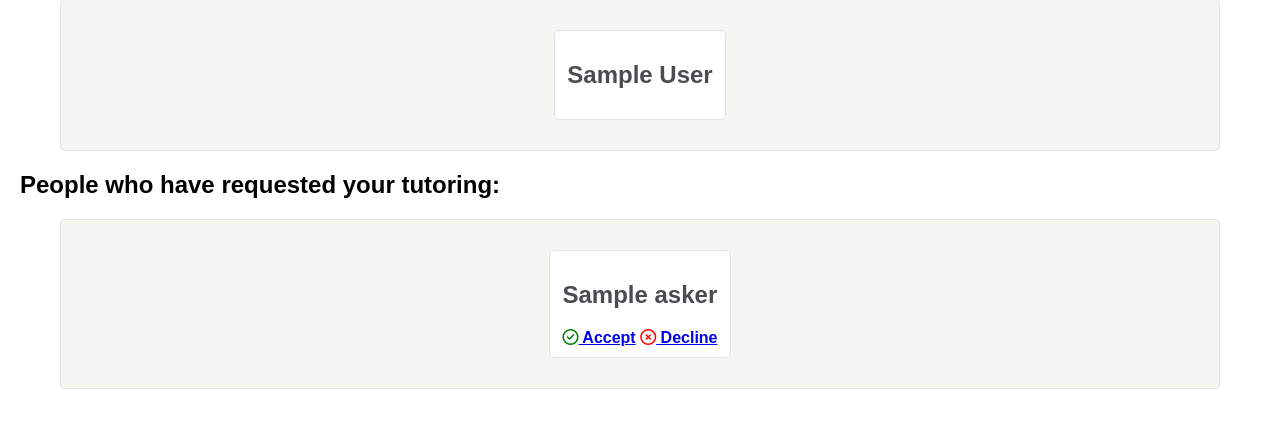
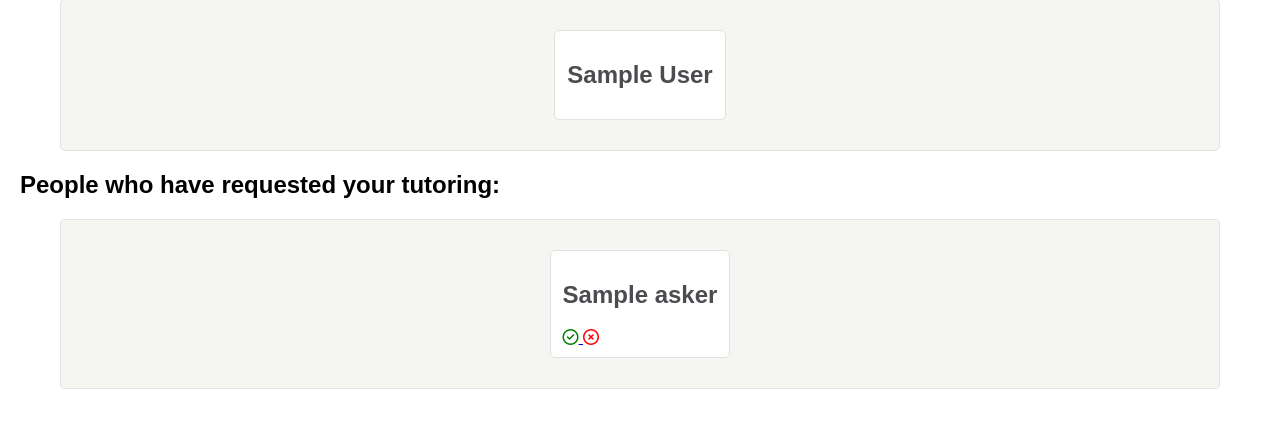
Before and after one commit to krishnans2006/FindATutor, a Flask app: template public/templates/myrequests.html in a window 1280 px wide. Shown: the part 126-554 px from the top of the page. Run offline with Flask 2, Linux system fonts and the light colour scheme; tables that the repository leaves empty hold one stand-in row (values such as "Sample post"); the template is opened without the code that fills it: values that come from a table or form of the project are taken from there, most other values are stand-ins (such as "Sample title", 1, 10 or a date in 2020); some libraries are stand-ins or nearby versions.

Commit message:
Committed automatically by run.sh

```diff
--- a/public/templates/myrequests.html
+++ b/public/templates/myrequests.html
@@ -19,8 +19,8 @@
         {% for a_request in requested %}
             <div class="list-item list-item-white">
                 <h2><b>{{a_request.asker}}</b></h2>
-                <a href="/accept/{{a_request.id_}}"><i class="far fa-check-circle"></i>  Accept</a>
-                <a href="/decline/{{a_request.id_}}"><i class="far fa-times-circle"></i>  Decline</a>
+                <a href="/accept/{{a_request.id_}}"><i class="far fa-check-circle"></i> </a>
+                <a href="/decline/{{a_request.id_}}"><i class="far fa-times-circle"></i> </a>
             </div>
         {% endfor %}
     </div>
```
